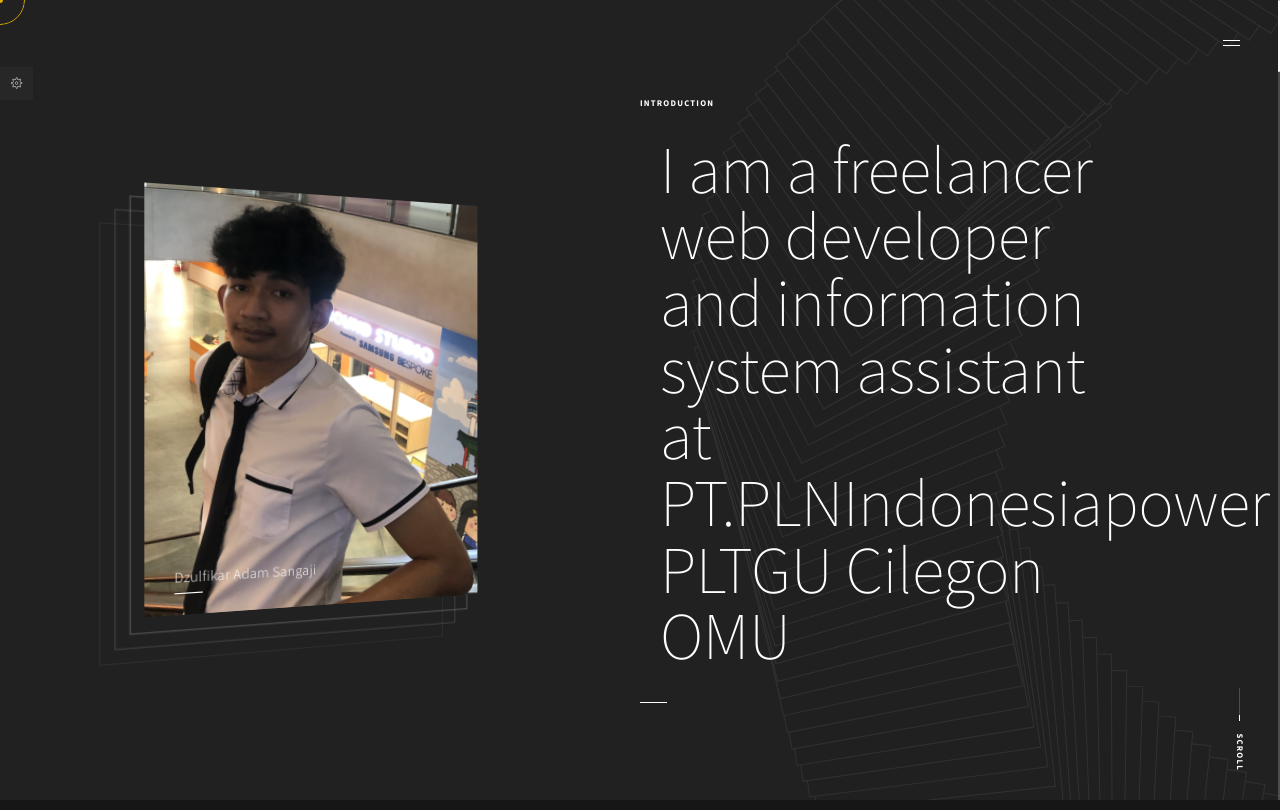
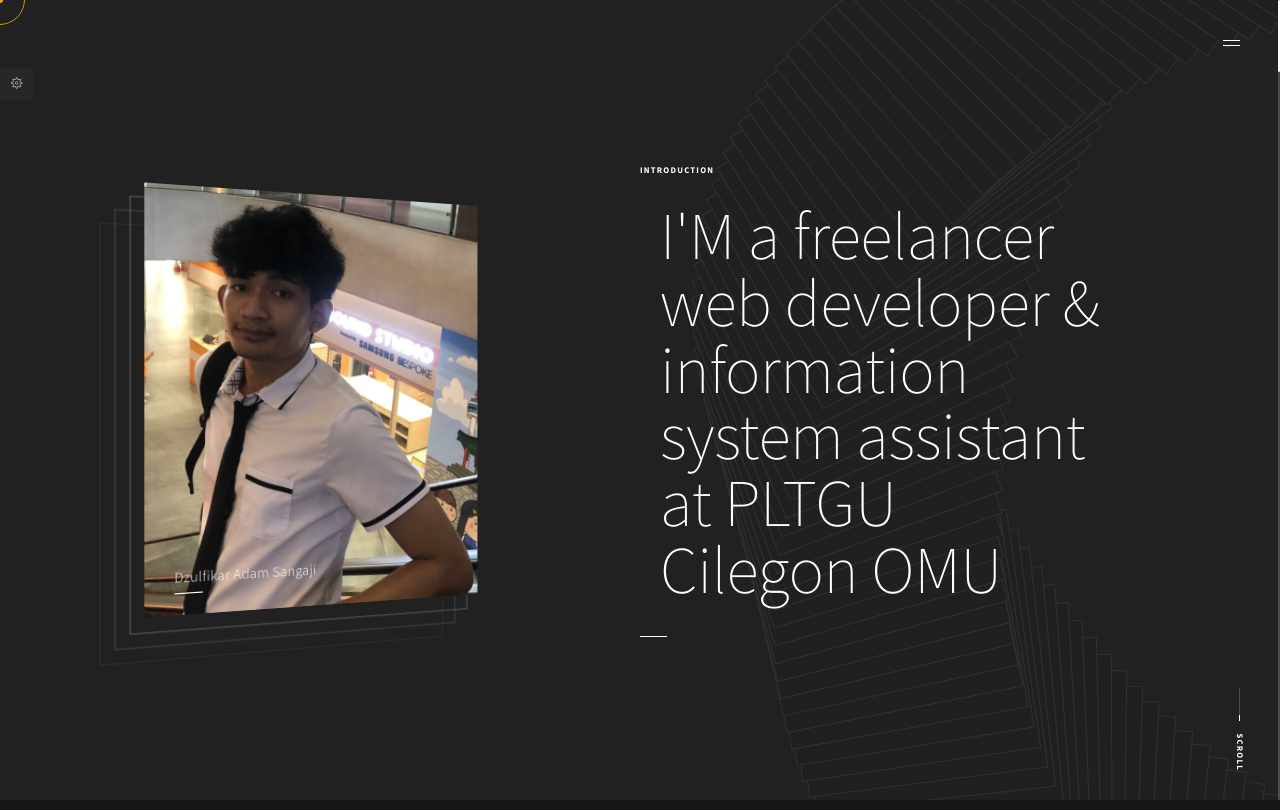
Before and after one commit to adamdxz/adamdxz.github.io, a plain HTML site: page index.html in a window 1280 px wide. Shown: the top 810 px of the page. Drawn offline with Linux system fonts and the light colour scheme; animation ran at ten frames a second.

Commit message:
Update index.html

```diff
--- a/index.html
+++ b/index.html
@@ -90,8 +90,8 @@
                          <div class="section height-100 y-center" style="padding-bottom:2rem" id="intro">
                               <div class="container">
                                    <p class="tag m-b-4">INTRODUCTION</p>
-                                   <h1 class="m-b-5 m-l-3">I am a freelancer web developer and information system
-                                        assistant at PT.PLNIndonesiapower PLTGU Cilegon OMU</h1>
+                                   <h1 class="m-b-5 m-l-3">I'M a freelancer web developer & information system
+                                        assistant at PLTGU Cilegon OMU</h1>
                                    <div class="seperator-line"></div>
                               </div>
                          </div>
```
